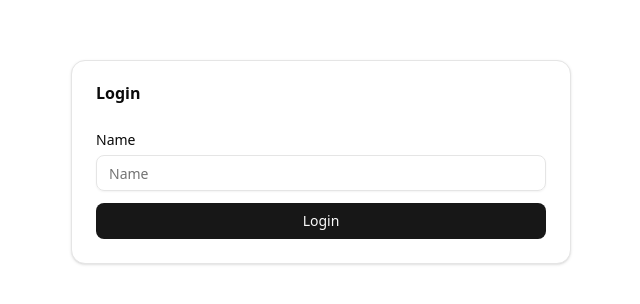
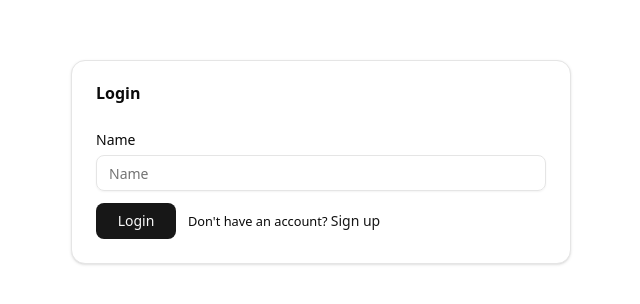
Before and after one commit to ichiro-wang/nutrition-stormhack, a React (Vite) app in the folder frontend/: page /login in a window 1280 px wide. Shown: the part 238-542 px from the top of the page, without its empty margins (319-959 px from the left). Built offline with nearby package versions, Linux system fonts and the light colour scheme.

Commit message:
delete food feat

```diff
--- a/frontend/src/hooks/auth/useSignup.ts
+++ b/frontend/src/hooks/auth/useSignup.ts
@@ -41,6 +41,7 @@ export const useSignup = () => {
     },
 
     onError: (error) => {
+      console.log(error)
       console.error("Error with signup");
     },
   });
--- a/frontend/src/hooks/food/mockData.ts
+++ b/frontend/src/hooks/food/mockData.ts
@@ -26,11 +26,11 @@ export const mockFoods: Food[] = [
       { name: "Cholesterol", value: 186 },
       { name: "Sodium", value: 62 },
     ],
-    nutrition_data2: {
-      Calories: 70,
-      "Serving Size g": 50,
-      "Servings Size (Qty)": 1,
-    },
+    nutrition_data2: [
+      { name: "Calories", value: 70 },
+      { name: "Serving Size g", value: 50 },
+      { name: "Servings Size (Qty)", value: 1 },
+    ],
     date_logged: "2025-10-05T01:24:51.317362",
   },
   {
@@ -46,11 +46,11 @@ export const mockFoods: Food[] = [
       { name: "Cholesterol", value: 0 },
       { name: "Sodium", value: 2 },
     ],
-    nutrition_data2: {
-      Calories: 95,
-      "Serving Size g": 182,
-      "Servings Size (Qty)": 1,
-    },
+    nutrition_data2: [
+      { name: "Calories", value: 95 },
+      { name: "Serving Size g", value: 182 },
+      { name: "Servings Size (Qty)", value: 1 },
+    ],
     date_logged: "2025-10-05T09:10:12.003241",
   },
   {
@@ -66,11 +66,11 @@ export const mockFoods: Food[] = [
       { name: "Cholesterol", value: 85 },
       { name: "Sodium", value: 74 },
     ],
-    nutrition_data2: {
-      Calories: 165,
-      "Serving Size g": 100,
-      "Servings Size (Qty)": 1,
-    },
+    nutrition_data2: [
+      { name: "Calories", value: 165 },
+      { name: "Serving Size g", value: 100 },
+      { name: "Servings Size (Qty)", value: 1 },
+    ],
     date_logged: "2025-10-04T18:45:22.112431",
   },
   {
@@ -86,11 +86,11 @@ export const mockFoods: Food[] = [
       { name: "Cholesterol", value: 0 },
       { name: "Sodium", value: 1 },
     ],
-    nutrition_data2: {
-      Calories: 105,
-      "Serving Size g": 118,
-      "Servings Size (Qty)": 1,
-    },
+    nutrition_data2: [
+      { name: "Calories", value: 105 },
+      { name: "Serving Size g", value: 118 },
+      { name: "Servings Size (Qty)", value: 1 },
+    ],
     date_logged: "2025-10-04T12:33:15.543211",
   },
 ];
--- /dev/null
+++ b/frontend/src/hooks/food/useDeleteFood.ts
@@ -0,0 +1,33 @@
+import { useMutation, useQueryClient } from "@tanstack/react-query";
+import api from "../api";
+
+const deleteFoodApi = async (id: number) => {
+  const res = await api.delete(`/${id}`);
+  return res.data;
+};
+
+export const useDeleteFood = () => {
+  const queryClient = useQueryClient();
+
+  const {
+    mutate: deleteFood,
+    data,
+    isPending: isLoading,
+    error,
+  } = useMutation({
+    mutationFn: (id: number) => {
+      return deleteFoodApi(id);
+    },
+
+    onSuccess: (res) => {
+      queryClient.invalidateQueries({ queryKey: ["food", "list"] });
+    },
+
+    onError: (error) => {
+      console.log(error);
+      console.log(error.message);
+    },
+  });
+
+  return { deleteFood, data, isLoading, error };
+};
--- a/frontend/src/hooks/food/useGetAllFood.ts
+++ b/frontend/src/hooks/food/useGetAllFood.ts
@@ -25,5 +25,9 @@ export const useGetAllFood = () => {
     retry: false,
   });
 
-  return { foodList, isLoading, error };
+  const foodListByDate = foodList?.sort(
+    (a, b) => new Date(b.date_logged).getTime() - new Date(a.date_logged).getTime()
+  );
+
+  return { foodList: foodListByDate, isLoading, error };
 };
--- a/frontend/src/hooks/food/useGetFood.ts
+++ b/frontend/src/hooks/food/useGetFood.ts
@@ -1,34 +1,15 @@
-import { useQuery } from "@tanstack/react-query";
-import api from "../api";
-import { mockFoods } from "./mockData";
-
-const getFoodApi = async (id: number): Promise<Food> => {
-  if (import.meta.env.VITE_ENV === "mock") {
-    const food = mockFoods.find((f) => f.id === id);
-    if (!food) throw new Error(`Food with id ${id} not found`);
-    return food;
-  }
-
-  const res = await api.get(`/${id}`);
-  return res.data;
-};
+import { useQueryClient } from "@tanstack/react-query";
 
 export const useGetFood = (id: number | null) => {
-  const {
-    data: food,
-    isPending: isLoading,
-    error,
-  } = useQuery({
-    queryKey: ["food", id],
-    queryFn: () => {
-      if (id === null) {
-        return null;
-      }
-      console.log("get food list");
-      return getFoodApi(id);
-    },
-    retry: false,
-  });
+  const queryClient = useQueryClient();
 
-  return { food, isLoading, error };
+  const allFoods = queryClient.getQueryData<Food[]>(["food", "all"]);
+
+  const food = allFoods?.find((f) => f.id === id);
+
+  return {
+    food,
+    isLoading: !allFoods, // still waiting for list to load
+    error: undefined,
+  };
 };
--- a/frontend/src/pages/Compare.tsx
+++ b/frontend/src/pages/Compare.tsx
@@ -17,7 +17,7 @@ import { useState } from "react";
 import { Bar, BarChart, Legend, ResponsiveContainer, Tooltip, XAxis, YAxis } from "recharts";
 
 const Compare = () => {
-  const { foodList, isLoadingList } = useGetAllFood();
+  const { foodList, isLoading: isLoadingList } = useGetAllFood();
 
   const [id1, setId1] = useState<number | null>(null);
   const [id2, setId2] = useState<number | null>(null);
@@ -102,8 +102,12 @@ const Compare = () => {
                 data={[
                   {
                     name: "Calories",
-                    [food1.food_name]: food1.nutrition_data2.Calories,
-                    [food2.food_name]: food2.nutrition_data2.Calories,
+                    [food1.food_name]: food1.nutrition_data2
+                      .filter((food) => food.name === "Calories")
+                      .at(0)?.value,
+                    [food2.food_name]: food2.nutrition_data2
+                      .filter((food) => food.name === "Calories")
+                      .at(0)?.value,
                   },
                 ]}
               >
--- a/frontend/src/pages/Home.tsx
+++ b/frontend/src/pages/Home.tsx
@@ -1,9 +1,10 @@
 import ButtonGroup from "@/components/ButtonGroup";
 import FullPage from "@/components/FullPage";
 import { Button } from "@/components/ui/button";
-import { Card, CardContent, CardHeader, CardTitle } from "@/components/ui/card";
+import { Card, CardAction, CardContent, CardHeader, CardTitle } from "@/components/ui/card";
 import { Spinner } from "@/components/ui/spinner";
 import { useGetMe } from "@/hooks/auth/useGetMe";
+import { useDeleteFood } from "@/hooks/food/useDeleteFood";
 import { useGetAllFood } from "@/hooks/food/useGetAllFood";
 import { dateToString } from "@/lib/utils";
 import { Link } from "react-router-dom";
@@ -22,6 +23,7 @@ import {
 const Home = () => {
   const { user, isLoading: isLoadingUser } = useGetMe();
   const { foodList, isLoading, error } = useGetAllFood();
+  const { deleteFood, isLoading: isDeleting } = useDeleteFood();
 
   if (isLoading) {
     return (
@@ -30,6 +32,8 @@ const Home = () => {
       </FullPage>
     );
   }
+
+  // console.log(foodList?.[0].nutrition_data2.filter((food) => food.name === "Calories"));
 
   return (
     <FullPage className="flex flex-col py-10 gap-3 justify-start">
@@ -57,6 +61,11 @@ const Home = () => {
           <Card key={food.id} className="w-full gap-1">
             <CardHeader>
               <CardTitle className="text-lg">{food.food_name}</CardTitle>
+              <CardAction>
+                <Button onClick={() => deleteFood(food.id)} className="bg-red-500">
+                  Delete
+                </Button>
+              </CardAction>
             </CardHeader>
             <CardContent className="flex flex-col">
               <p>
@@ -65,7 +74,7 @@ const Home = () => {
               </p>
               <p>
                 <strong className="font-semibold">Calories: </strong>
-                {food.nutrition_data2.Calories}
+                {food.nutrition_data2.filter((food) => food.name === "Calories").at(0)?.value}
               </p>
               <p>
                 <strong className="font-semibold">Date: </strong>
--- a/frontend/src/pages/Login.tsx
+++ b/frontend/src/pages/Login.tsx
@@ -1,3 +1,4 @@
+import ButtonGroup from "@/components/ButtonGroup";
 import Form from "@/components/Form";
 import FullPage from "@/components/FullPage";
 import { Button } from "@/components/ui/button";
@@ -6,6 +7,7 @@ import { Input } from "@/components/ui/input";
 import { Label } from "@/components/ui/label";
 import { useLogin, type LoginArgs } from "@/hooks/auth/useLogin";
 import { useForm } from "react-hook-form";
+import { Link } from "react-router-dom";
 
 const Login = () => {
   const { login, isLoading, error } = useLogin();
@@ -40,9 +42,19 @@ const Login = () => {
             </Form.FormRow>
 
             <Form.FormRow>
-              <Button type="submit" disabled={isLoading} className="min-w-20">
-                Login
-              </Button>
+              <ButtonGroup className="">
+                <Button type="submit" disabled={isLoading} className="min-w-20">
+                  Login
+                </Button>
+                <small>
+                  Don't have an account?{" "}
+                  <Button disabled={isLoading} variant="link" type="button" className="p-0">
+                    <Link className="" to="/signup">
+                      Sign up
+                    </Link>
+                  </Button>
+                </small>
+              </ButtonGroup>
             </Form.FormRow>
           </Form>
         </CardContent>
--- a/frontend/src/pages/Signup.tsx
+++ b/frontend/src/pages/Signup.tsx
@@ -1,3 +1,4 @@
+import ButtonGroup from "@/components/ButtonGroup";
 import Form from "@/components/Form";
 import FullPage from "@/components/FullPage";
 import { Button } from "@/components/ui/button";
@@ -16,6 +17,7 @@ import {
 import { useSignup, type SignupArgs } from "@/hooks/auth/useSignup";
 import "react-hook-form";
 import { useForm, Controller } from "react-hook-form";
+import { Link } from "react-router-dom";
 
 const Signup = () => {
   const { signup, isLoading, error } = useSignup();
@@ -129,7 +131,7 @@ const Signup = () => {
                         <SelectItem value="Lightly active">Lightly active</SelectItem>
                         <SelectItem value="Moderately active">Moderately active</SelectItem>
                         <SelectItem value="Very active">Very active</SelectItem>
-                        <SelectItem value="Extra active">Extra active</SelectItem>
+                        <SelectItem value="Extremely active">Extra active</SelectItem>
                       </SelectGroup>
                     </SelectContent>
                   </Select>
@@ -138,9 +140,19 @@ const Signup = () => {
             </Form.FormRow>
 
             <Form.FormRow>
-              <Button type="submit" disabled={isLoading} className="min-w-20">
-                Signup
-              </Button>
+              <ButtonGroup className="">
+                <Button type="submit" disabled={isLoading} className="min-w-20">
+                  Signup
+                </Button>
+                <small>
+                  Have an account?{" "}
+                  <Button disabled={isLoading} variant="link" type="button" className="p-0">
+                    <Link className="text-blue-600" to="/login">
+                      Log in
+                    </Link>
+                  </Button>
+                </small>
+              </ButtonGroup>
             </Form.FormRow>
           </Form>
         </CardContent>
--- a/frontend/src/types/global.d.ts
+++ b/frontend/src/types/global.d.ts
@@ -5,7 +5,7 @@ type ActivityLevel =
   | "Lightly active"
   | "Moderately active"
   | "Very active"
-  | "Extra active";
+  | "Extremely active";
 
 type User = {
   id: number;
@@ -21,16 +21,12 @@ type User = {
   rec_fats: number;
 };
 
-type NutritionDatum1 = {
+type NutritionDatum = {
   name: string;
   value: number;
 };
 
-type NutritionDatum2 = {
-  Calories: number;
-  "Serving Size g": number;
-  "Servings Size (Qty)": number;
-};
+
 
 type Food = {
   id: number;
@@ -38,7 +34,7 @@ type Food = {
   food_name: string;
   quantity: number;
   image_url: string;
-  nutrition_data: NutritionDatum1[];
-  nutrition_data2: NutritionDatum2;
+  nutrition_data: NutritionDatum[];
+  nutrition_data2: NutritionDatum[];
   date_logged: string;
 };
```
